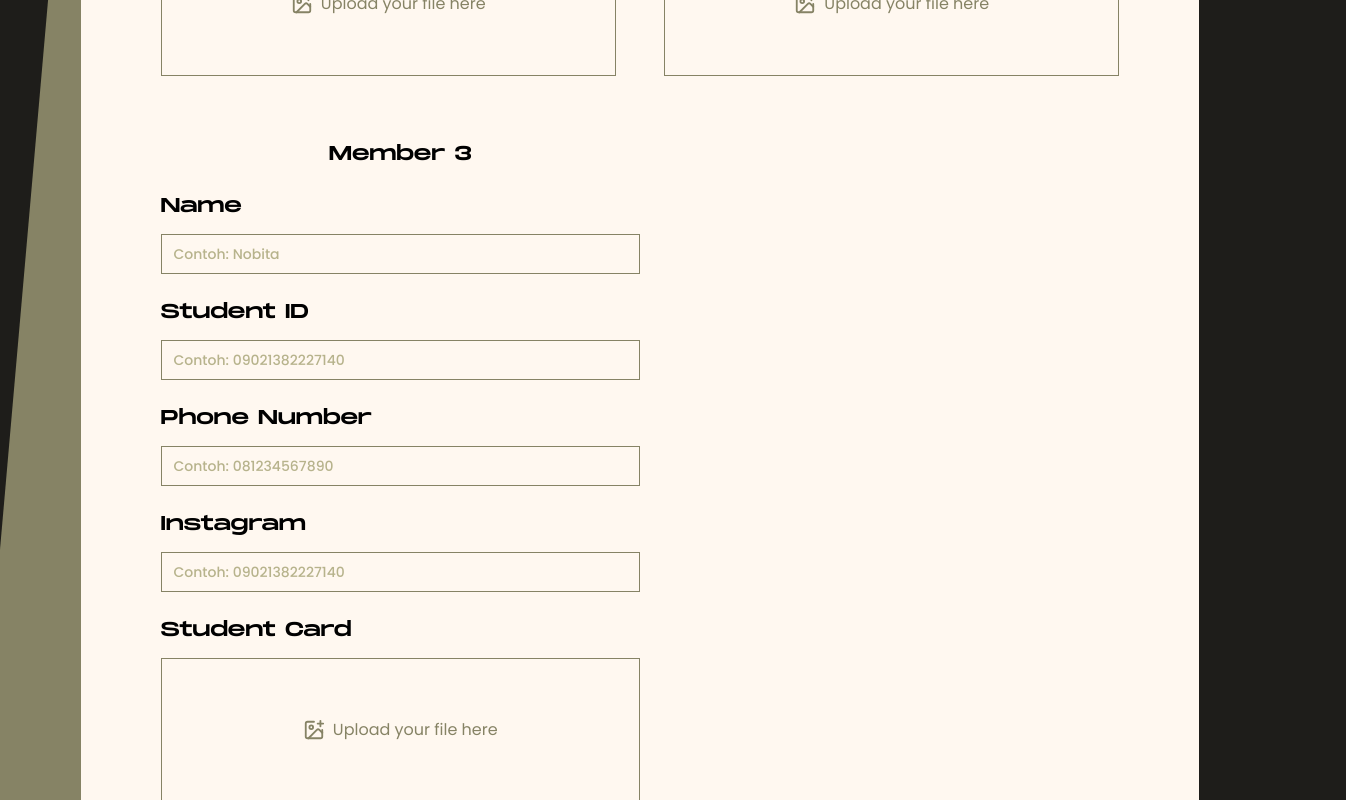
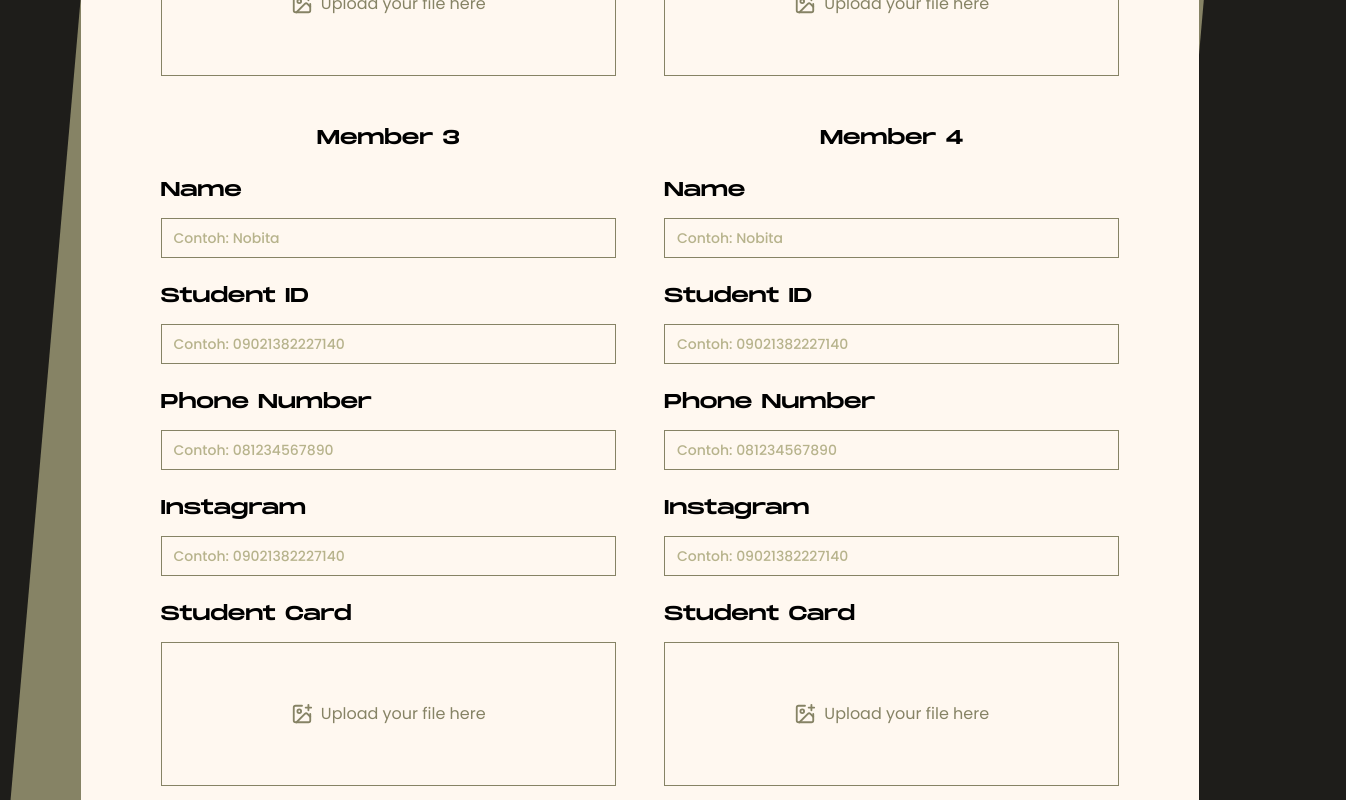
Before and after one commit to zildjianvitoo/srifoton-2024-deployed, a Next.js app: page /competition/e-sport/daftar in a window 1280 px wide. Shown: the part 2060-2860 px from the top of the page, 1346 px wide, since content can reach past the window. Built offline with nearby package versions, Linux system fonts and the light colour scheme; no server answers.

Commit message:
feat: make logic for registration

```diff
--- a/components/Root/Registration.tsx
+++ b/components/Root/Registration.tsx
@@ -1,6 +1,5 @@
 "use client";
 
-import { cn } from "@/lib/utils";
 import CardCrook from "./CardCrook.v2";
 import {
   Form,
@@ -30,8 +29,12 @@ import Image from "next/image";
 import Link from "next/link";
 import "@/lib/utils/zodCustomError";
 import { addNewCompetitiveProgramming } from "@/lib/network/competitions/competitiveProgrammingQueries";
-import { ref } from "firebase/storage";
+import { ref, uploadBytes } from "firebase/storage";
 import { storage } from "@/lib/firebase";
+import { ulid } from "ulid";
+import { addNewUiUxDesign } from "@/lib/network/competitions/uiUxDesignQueries";
+import { addNewWebDevelopment } from "@/lib/network/competitions/webDevelopmentQueries";
+import { addNewMobileLegends } from "@/lib/network/competitions/mobileLegendsQueries";
 
 type RegProps = {
   branch: string;
@@ -74,7 +77,7 @@ export const competitionRegistrationScehma = z.object({
   name_2: z.string().min(1).max(50).optional(),
   nim_2: z.string().min(1).max(50).optional(),
   phone_number_2: z.string().min(1).max(50).optional(),
-  instagram_2: z.string().min(1).max(50),
+  instagram_2: z.string().min(1).max(50).optional(),
   idcard_2: z
     .any()
     .refine((file) => file?.size <= MAX_FILE_SIZE, `Ukuran maksimum file 5MB.`)
@@ -84,17 +87,43 @@ export const competitionRegistrationScehma = z.object({
     )
     .optional(),
 
-  name_3: z.string().min(1).max(50),
-  nim_3: z.string().min(1).max(50),
-  phone_number_3: z.string().min(1).max(50),
-  instagram_3: z.string().min(1).max(50),
+  name_3: z.string().min(1).max(50).optional(),
+  nim_3: z.string().min(1).max(50).optional(),
+  phone_number_3: z.string().min(1).max(50).optional(),
+  instagram_3: z.string().min(1).max(50).optional(),
   idcard_3: z
     .any()
     .refine((file) => file?.size <= MAX_FILE_SIZE, `Ukuran maksimum file 5MB.`)
     .refine(
       (file) => ACCEPTED_IMAGE_TYPES.includes(file?.type),
       "Hanya file berekstensi .jpg, .jpeg, .png and .webp yang diterima.",
-    ),
+    )
+    .optional(),
+
+  name_4: z.string().min(1).max(50).optional(),
+  nim_4: z.string().min(1).max(50).optional(),
+  phone_number_4: z.string().min(1).max(50).optional(),
+  instagram_4: z.string().min(1).max(50).optional(),
+  idcard_4: z
+    .any()
+    .refine((file) => file?.size <= MAX_FILE_SIZE, `Ukuran maksimum file 5MB.`)
+    .refine(
+      (file) => ACCEPTED_IMAGE_TYPES.includes(file?.type),
+      "Hanya file berekstensi .jpg, .jpeg, .png and .webp yang diterima.",
+    )
+    .optional(),
+  name_5: z.string().min(1).max(50).optional(),
+  nim_5: z.string().min(1).max(50).optional(),
+  phone_number_5: z.string().min(1).max(50).optional(),
+  instagram_5: z.string().min(1).max(50).optional(),
+  idcard_5: z
+    .any()
+    .refine((file) => file?.size <= MAX_FILE_SIZE, `Ukuran maksimum file 5MB.`)
+    .refine(
+      (file) => ACCEPTED_IMAGE_TYPES.includes(file?.type),
+      "Hanya file berekstensi .jpg, .jpeg, .png and .webp yang diterima.",
+    )
+    .optional(),
 });
 
 export default function Registration({ branch, guideBookLink }: RegProps) {
@@ -126,26 +155,119 @@ export default function Registration({ branch, guideBookLink }: RegProps) {
       phone_number_3: "",
       instagram_3: "",
       idcard_3: undefined,
+
+      name_4: "",
+      nim_4: "",
+      phone_number_4: "",
+      instagram_4: "",
+      idcard_4: undefined,
+
+      name_5: "",
+      nim_5: "",
+      phone_number_5: "",
+      instagram_5: "",
+      idcard_5: undefined,
     },
   });
 
   const onSubmit = async (
-    FormValues: z.infer<typeof competitionRegistrationScehma>,
+    formValues: z.infer<typeof competitionRegistrationScehma>,
   ) => {
+    const user_id = "kocak";
+    const date = new Date();
+    const is_verified = false;
+
     try {
-      const storageRef = ref(storage);
+      const [
+        { ref: refProof },
+        { ref: refIdCard1 },
+        { ref: refIdCard2 },
+        { ref: refIdCard3 },
+        { ref: refIdCard4 },
+        { ref: refIdCard5 },
+      ] = await Promise.all([
+        uploadBytes(
+          ref(
+            storage,
+            `competitions/${validBranch}/${formValues.team_name}/${ulid()}`,
+          ),
+          formValues.proof,
+        ),
+        uploadBytes(
+          ref(
+            storage,
+            `competitions/${validBranch}/${formValues.team_name}/${ulid()}`,
+          ),
+          formValues.idcard_1,
+        ),
+        uploadBytes(
+          ref(
+            storage,
+            `competitions/${validBranch}/${formValues.team_name}/${ulid()}`,
+          ),
+          formValues.idcard_2,
+        ),
+        uploadBytes(
+          ref(
+            storage,
+            `competitions/${validBranch}/${formValues.team_name}/${ulid()}`,
+          ),
+          formValues.idcard_3,
+        ),
+        uploadBytes(
+          ref(
+            storage,
+            `competitions/${validBranch}/${formValues.team_name}/${ulid()}`,
+          ),
+          formValues.idcard_4,
+        ),
+        uploadBytes(
+          ref(
+            storage,
+            `competitions/${validBranch}/${formValues.team_name}/${ulid()}`,
+          ),
+          formValues.idcard_5,
+        ),
+      ]);
+      formValues.proof = refProof.fullPath as string;
+      formValues.idcard_1 = refIdCard1.fullPath as string;
+      formValues.idcard_2 = refIdCard2.fullPath as string;
+      formValues.idcard_3 = refIdCard3.fullPath as string;
+      formValues.idcard_4 = refIdCard4.fullPath as string;
+      formValues.idcard_5 = refIdCard5.fullPath as string;
+      if (validBranch === "competitive-programming") {
+        await addNewCompetitiveProgramming({
+          ...formValues,
+          user_id,
+          date,
+          is_verified,
+        });
+      } else if (validBranch === "uiux-design") {
+        await addNewUiUxDesign({
+          ...formValues,
+          user_id,
+          date,
+          is_verified,
+        });
+      } else if (validBranch === "web-development") {
+        await addNewWebDevelopment({
+          ...formValues,
+          user_id,
+          date,
+          is_verified,
+        });
+      } else if (validBranch === "e-sport") {
+        await addNewMobileLegends({
+          ...formValues,
+          user_id,
+          date,
+          is_verified,
+        });
+      }
 
-      const proofRef = ref(storage, `competitions/`);
-      // await addNewCompetitiveProgramming({
-      //   ...FormValues,
-      //   user_id: "kocak",
-      //   date: new Date(),
-      //   is_verified: true,
-      // });
+      window.scrollTo(0, 0);
     } catch (error) {
       console.log(error);
-    }
-    if (branch === "competitive programming") {
     }
   };
 
@@ -344,7 +466,7 @@ export default function Registration({ branch, guideBookLink }: RegProps) {
                     />
                   </div>
                 </div>
-                <div className="mr-auto mt-8 flex w-full flex-col justify-start gap-4 md:mt-12 lg:mt-16 lg:w-1/2 lg:gap-6">
+                {/* <div className="mr-auto mt-8 flex w-full flex-col justify-start gap-4 md:mt-12 lg:mt-16 lg:w-1/2 lg:gap-6">
                   <h4 className="text-center font-monument text-lg md:text-xl">
                     Member 3
                   </h4>
@@ -377,7 +499,120 @@ export default function Registration({ branch, guideBookLink }: RegProps) {
                     name={"idcard_3"}
                     label={"Student Card"}
                   />
+                </div> */}
+                <div className="mt-8 flex w-full flex-col gap-8 lg:mt-12 lg:flex-row lg:gap-12">
+                  <div className="flex flex-col gap-4 lg:basis-1/2 lg:gap-6">
+                    <h4 className="text-center font-monument text-lg md:text-xl">
+                      Member 3
+                    </h4>
+                    <FormInput
+                      control={form.control}
+                      label={"Name"}
+                      name={"name_3"}
+                      placeholder={"Contoh: Nobita"}
+                    />
+                    <FormInput
+                      control={form.control}
+                      label={"Student ID"}
+                      name={"nim_3"}
+                      placeholder={"Contoh: 09021382227140"}
+                    />
+                    <FormInput
+                      control={form.control}
+                      label={"Phone Number"}
+                      name={"phone_number_3"}
+                      placeholder={"Contoh: 081234567890"}
+                    />
+                    <FormInput
+                      control={form.control}
+                      label={"Instagram"}
+                      name={"instagram_3"}
+                      placeholder={"Contoh: 09021382227140"}
+                    />
+                    <FormFile
+                      control={form.control}
+                      name={"idcard_3"}
+                      label={"Student Card"}
+                    />
+                  </div>
+                  {validBranch === "e-sport" ? (
+                    <div className="flex flex-col gap-4 lg:basis-1/2 lg:gap-6">
+                      <h4 className="text-center font-monument text-lg md:text-xl">
+                        Member 4
+                      </h4>
+                      <FormInput
+                        control={form.control}
+                        label={"Name"}
+                        name={"name_4"}
+                        placeholder={"Contoh: Nobita"}
+                      />
+                      <FormInput
+                        control={form.control}
+                        label={"Student ID"}
+                        name={"nim_4"}
+                        placeholder={"Contoh: 09021382227140"}
+                      />
+                      <FormInput
+                        control={form.control}
+                        label={"Phone Number"}
+                        name={"phone_number_4"}
+                        placeholder={"Contoh: 081234567890"}
+                      />
+                      <FormInput
+                        control={form.control}
+                        label={"Instagram"}
+                        name={"instagram_4"}
+                        placeholder={"Contoh: 09021382227140"}
+                      />
+                      <FormFile
+                        control={form.control}
+                        name={"idcard_4"}
+                        label={"Student Card"}
+                      />
+                    </div>
+                  ) : (
+                    <div className="m-auto">Logo Srifoton</div>
+                  )}
                 </div>
+                {validBranch === "e-sport" && (
+                  <div className="mt-8 flex w-full flex-col gap-8 lg:mt-12 lg:flex-row lg:gap-12">
+                    <div className="mr-auto mt-8 flex flex-col gap-4 lg:mt-12 lg:w-[48%] lg:gap-6">
+                      <h4 className="text-center font-monument text-lg md:text-xl">
+                        Member 5
+                      </h4>
+                      <FormInput
+                        control={form.control}
+                        label={"Name"}
+                        name={"name_5"}
+                        placeholder={"Contoh: Nobita"}
+                      />
+                      <FormInput
+                        control={form.control}
+                        label={"Student ID"}
+                        name={"nim_5"}
+                        placeholder={"Contoh: 09021382227140"}
+                      />
+                      <FormInput
+                        control={form.control}
+                        label={"Phone Number"}
+                        name={"phone_number_5"}
+                        placeholder={"Contoh: 081234567890"}
+                      />
+                      <FormInput
+                        control={form.control}
+                        label={"Instagram"}
+                        name={"instagram_5"}
+                        placeholder={"Contoh: 09021382227140"}
+                      />
+                      <FormFile
+                        control={form.control}
+                        name={"idcard_5"}
+                        label={"Student Card"}
+                      />
+                    </div>
+                    <div className="m-auto">Logo Srifoton</div>
+                  </div>
+                )}
               </div>
               <Button
                 type="submit"
--- a/lib/types/competitions/competitiveProgrammingTypes.ts
+++ b/lib/types/competitions/competitiveProgrammingTypes.ts
@@ -12,7 +12,7 @@ export type CompetitiveProgramming = {
   nim_1: string;
   phone_number_1: string;
   instagram_1: string;
-  idcard_1: string;
+  idcard_1?: string;
   name_2?: string;
   nim_2?: string;
   phone_number_2?: string;
@@ -23,7 +23,7 @@ export type CompetitiveProgramming = {
   phone_number_3?: string;
   instagram_3?: string;
   idcard_3?: string;
-  proof: string;
+  proof?: string;
   payment_method: string;
   is_verified: boolean;
   date: Date;
--- a/package.json
+++ b/package.json
@@ -43,6 +43,7 @@
     "srifoton-2024": "file:",
     "tailwind-merge": "^2.3.0",
     "tailwindcss-animate": "^1.0.7",
+    "ulid": "^2.3.0",
     "zod": "^3.23.8"
   },
   "devDependencies": {
```
Also changed, not shown: lib/config.ts (+7 -3 lines), lib/types/competitions/mobileLegendsTypes.ts (+24 -24 lines), lib/types/competitions/uiUxDesignTypes.ts (+15 -15 lines), lib/types/competitions/webDevelopmentTypes.ts (+15 -17 lines), 1 other file (tests, documents, lock files or other folders).
